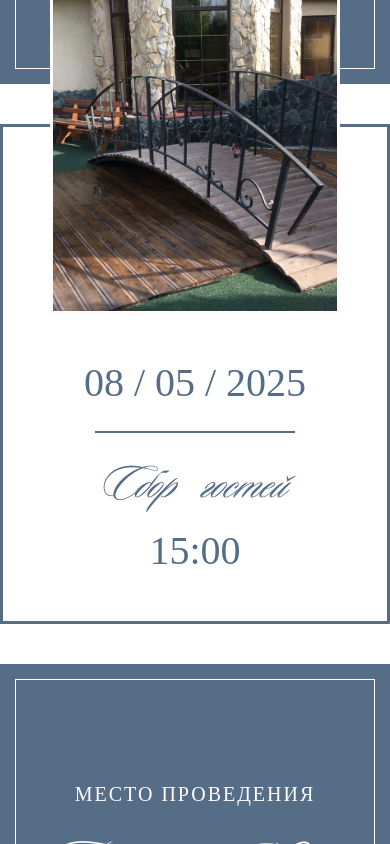
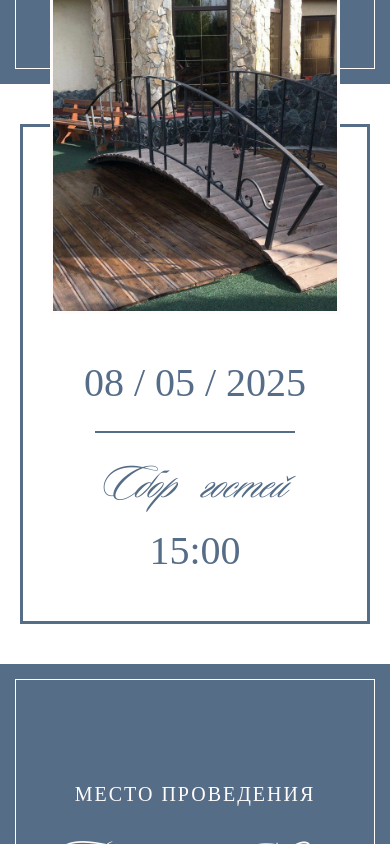
Before and after one commit to PlykinYurij/alina-birthday, a React (Vite) app: page / in a window 390 px wide. Shown: the part 1400-2244 px from the top of the page. Built offline with nearby package versions, Linux system fonts and the light colour scheme; a web font is replaced by a local one.

Commit message:
refactor: add padding bottom and add margin for DatetimeCard

```diff
--- a/src/components/DatetimeCard/DatetimeCard.module.scss
+++ b/src/components/DatetimeCard/DatetimeCard.module.scss
@@ -9,6 +9,11 @@
   justify-content: end;
   align-items: center;
   gap: 20px;
+
+  @media (max-width: 700px) {
+    width: auto;
+    margin: 0 20px;
+  }
 }
 
 .hr {
--- a/src/components/FinalCard/FinalCard.module.scss
+++ b/src/components/FinalCard/FinalCard.module.scss
@@ -4,4 +4,5 @@
   align-items: center;
   gap: 30px;
   text-align: center;
+  padding-bottom: 30px;
 }
--- a/src/components/FinalCard/FinalCard.tsx
+++ b/src/components/FinalCard/FinalCard.tsx
@@ -9,7 +9,6 @@ export const FinalCard = () => {
       <CalligraphicTitle variant={'greyBlue'} size={'md'}>
         До встречи!
       </CalligraphicTitle>
-
     </div>
   );
 };
```
